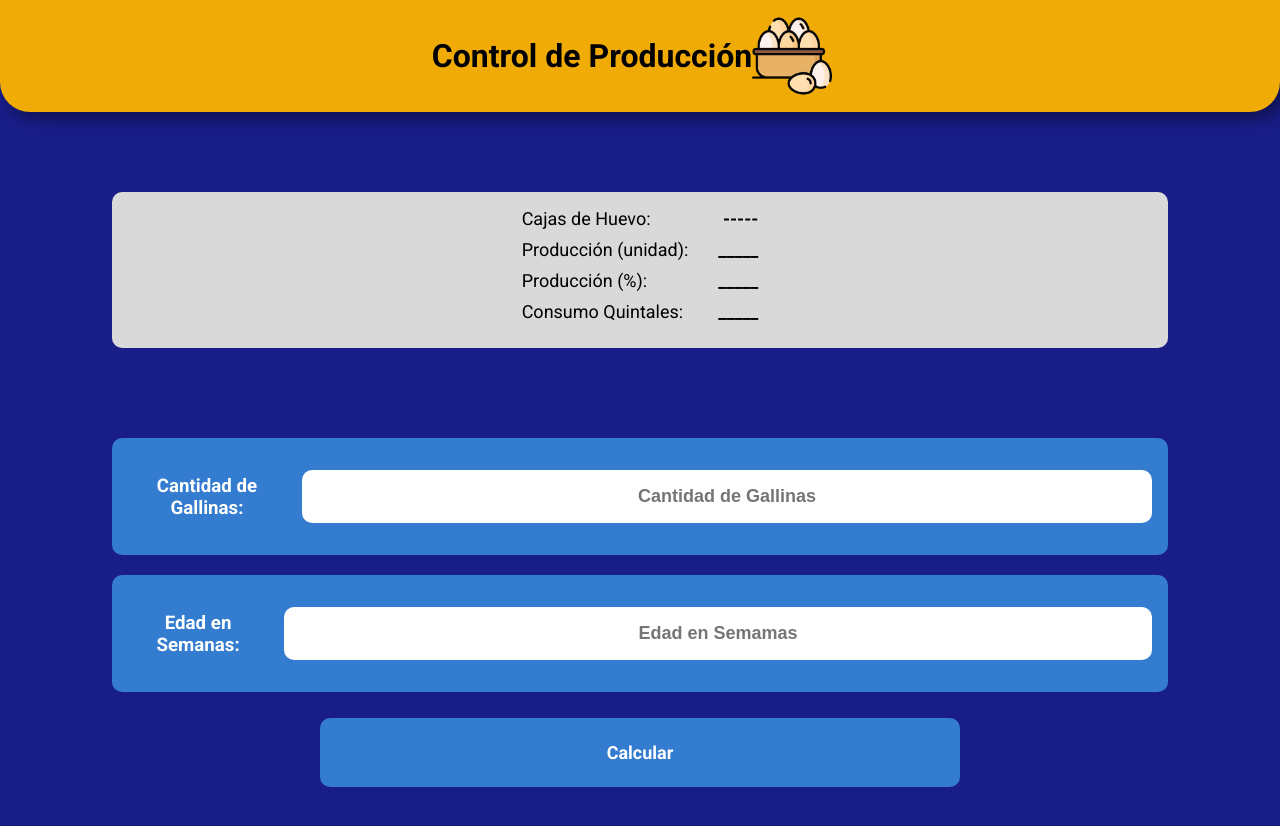
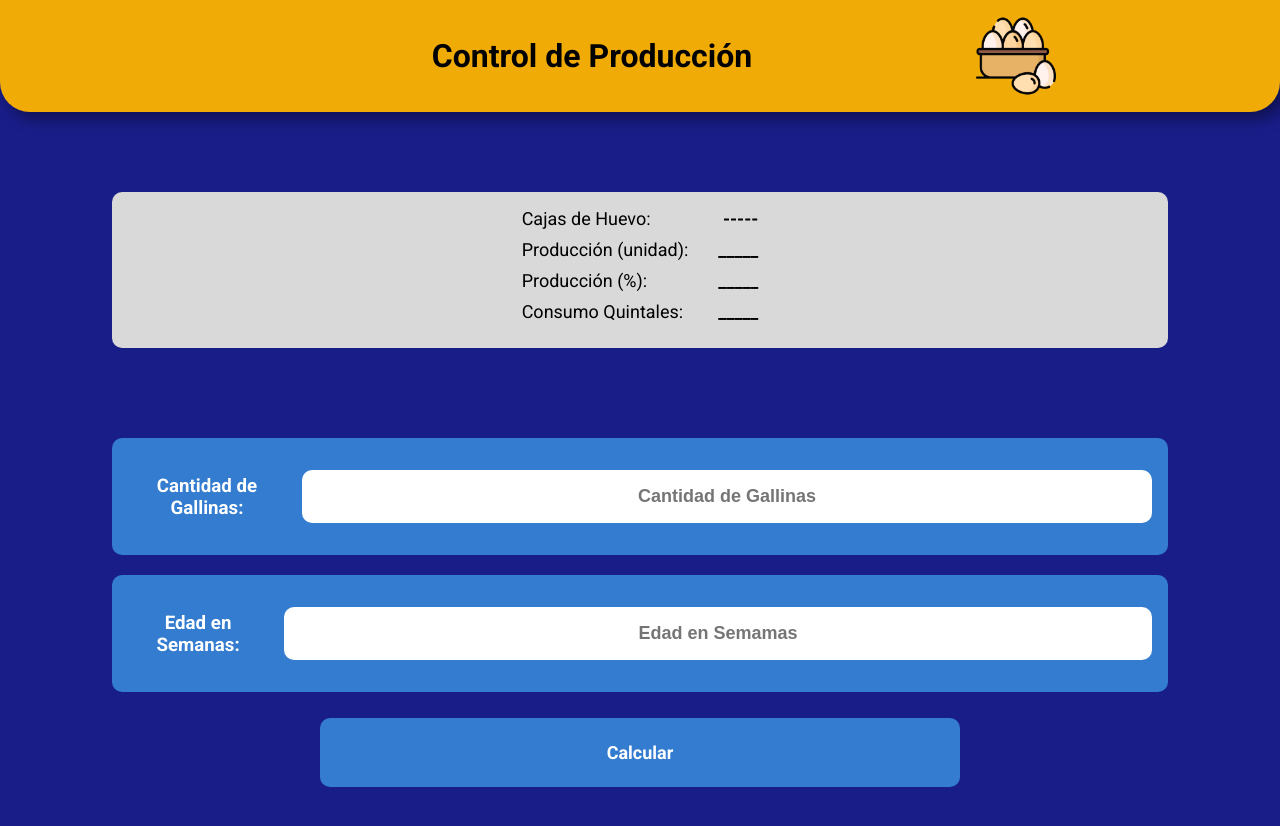
Before and after one commit to Noel1kt/Avicola, a React (Vite) app: page / in a window 1280 px wide. Shown: the top 826 px of the page. Built offline with nearby package versions, Linux system fonts and the light colour scheme.

Commit message:
style header

```diff
--- a/src/components/Header/Header.css
+++ b/src/components/Header/Header.css
@@ -16,3 +16,7 @@
     padding: 1rem;
     padding-left: 0%;
 }
+
+.header h1{
+    width: 60%;
+}
--- a/src/components/Results/index.jsx
+++ b/src/components/Results/index.jsx
@@ -28,6 +28,8 @@ export const Results = (props) => {
 
 
 
+
+
      return <section className="results">
         <div className="info">
             <TextResults
```
